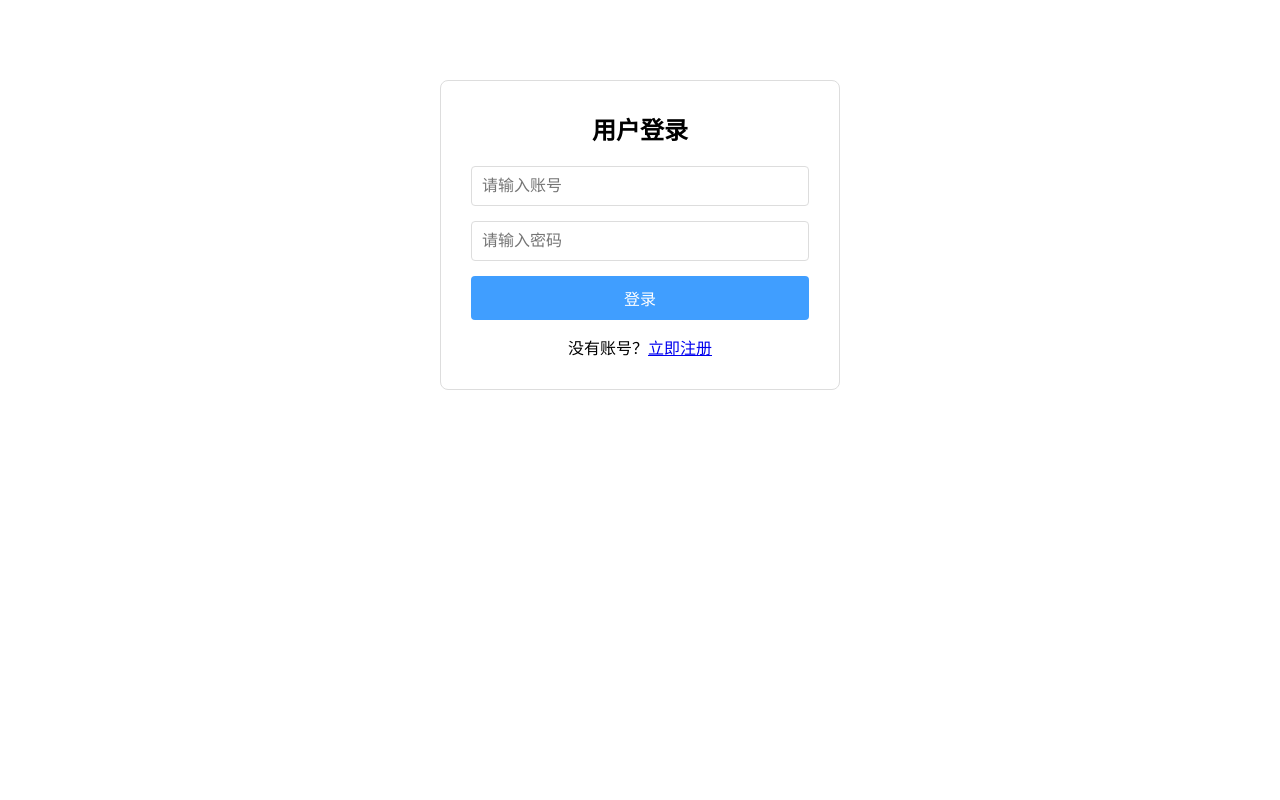
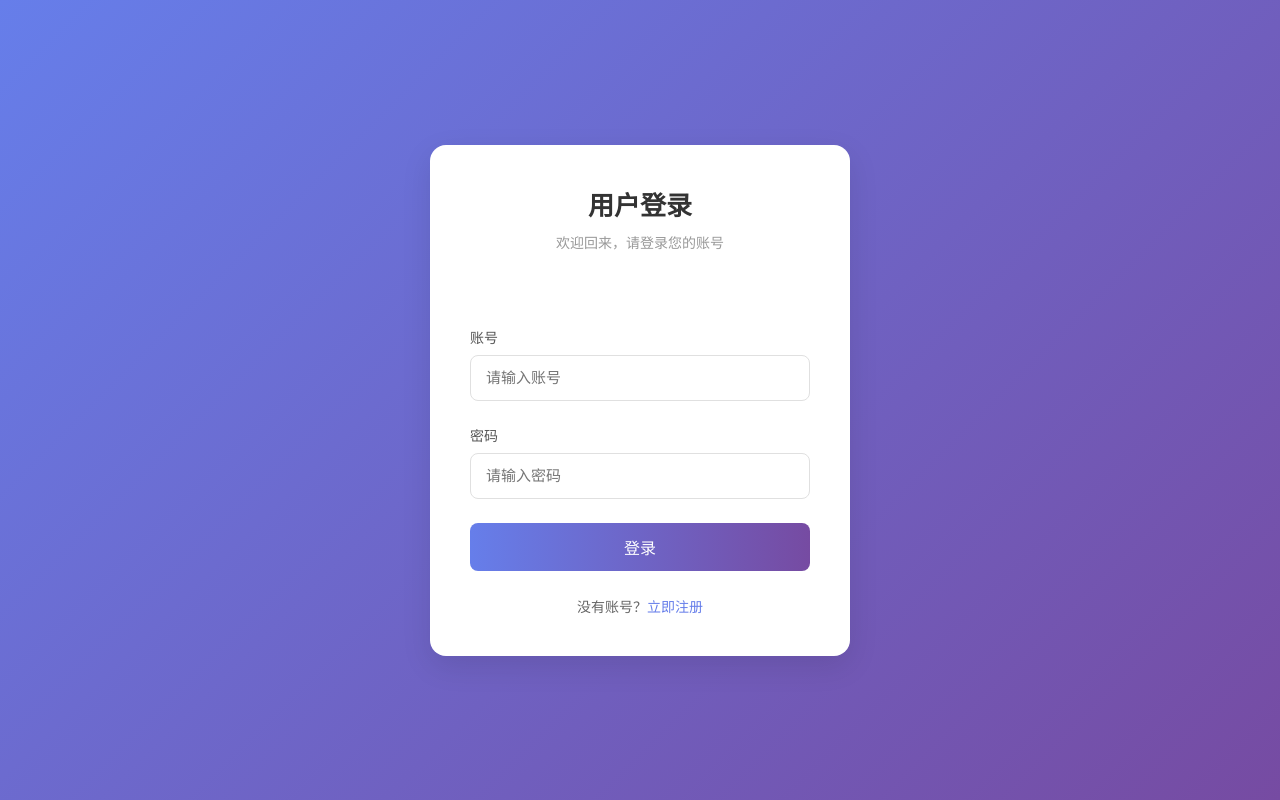
Before and after one commit to wm-cp/wmcp, a website: page index.html in a window 1280 px wide. Drawn offline with Linux system fonts and the light colour scheme.

Commit message:
Update index.html

```diff
--- a/index.html
+++ b/index.html
@@ -2,30 +2,144 @@
 <html lang="zh-CN">
 <head>
   <meta charset="UTF-8">
+  <meta name="viewport" content="width=device-width, initial-scale=1.0">
   <title>用户登录</title>
   <style>
-    *{margin:0;padding:0;box-sizing:border-box;font-family:Arial}
-    .container{width:400px;margin:80px auto;padding:30px;border:1px solid #ddd;border-radius:8px}
-    h2{text-align:center;margin-bottom:20px}
-    .input-group{margin-bottom:15px}
-    input{width:100%;padding:10px;border:1px solid #ddd;border-radius:4px;font-size:16px}
-    button{width:100%;padding:10px;background:#409eff;color:white;border:none;border-radius:4px;font-size:16px;cursor:pointer}
-    .link{text-align:center;margin-top:15px}
-    .msg{color:red;text-align:center;margin-bottom:10px}
+    * {
+      margin: 0;
+      padding: 0;
+      box-sizing: border-box;
+      font-family: "Microsoft YaHei", sans-serif;
+    }
+
+    body {
+      background: linear-gradient(135deg, #667eea 0%, #764ba2 100%);
+      min-height: 100vh;
+      display: flex;
+      align-items: center;
+      justify-content: center;
+      padding: 20px;
+    }
+
+    .login-box {
+      background: #fff;
+      width: 100%;
+      max-width: 420px;
+      padding: 40px;
+      border-radius: 16px;
+      box-shadow: 0 10px 30px rgba(0, 0, 0, 0.1);
+      transition: all 0.3s;
+    }
+
+    .login-box:hover {
+      transform: translateY(-5px);
+      box-shadow: 0 15px 35px rgba(0, 0, 0, 0.15);
+    }
+
+    .title {
+      text-align: center;
+      font-size: 26px;
+      font-weight: bold;
+      color: #333;
+      margin-bottom: 10px;
+    }
+
+    .sub-title {
+      text-align: center;
+      color: #999;
+      margin-bottom: 35px;
+      font-size: 14px;
+    }
+
+    .input-item {
+      margin-bottom: 24px;
+    }
+
+    .input-item label {
+      display: block;
+      margin-bottom: 8px;
+      color: #555;
+      font-size: 14px;
+    }
+
+    .input-item input {
+      width: 100%;
+      height: 46px;
+      padding: 0 15px;
+      border: 1px solid #e0e0e0;
+      border-radius: 8px;
+      font-size: 15px;
+      outline: none;
+      transition: border 0.3s;
+    }
+
+    .input-item input:focus {
+      border-color: #667eea;
+    }
+
+    .msg {
+      text-align: center;
+      color: #f56c6c;
+      margin-bottom: 20px;
+      font-size: 14px;
+      min-height: 20px;
+    }
+
+    .btn {
+      width: 100%;
+      height: 48px;
+      background: linear-gradient(90deg, #667eea, #764ba2);
+      color: #fff;
+      border: none;
+      border-radius: 8px;
+      font-size: 16px;
+      cursor: pointer;
+      transition: all 0.3s;
+    }
+
+    .btn:hover {
+      opacity: 0.9;
+    }
+
+    .to-register {
+      text-align: center;
+      margin-top: 25px;
+      font-size: 14px;
+      color: #666;
+    }
+
+    .to-register a {
+      color: #667eea;
+      text-decoration: none;
+      font-weight: 500;
+    }
+
+    .to-register a:hover {
+      text-decoration: underline;
+    }
   </style>
 </head>
 <body>
-  <div class="container">
-    <h2>用户登录</h2>
+  <div class="login-box">
+    <div class="title">用户登录</div>
+    <div class="sub-title">欢迎回来，请登录您的账号</div>
     <div id="msg" class="msg"></div>
-    <div class="input-group">
+
+    <div class="input-item">
+      <label>账号</label>
       <input type="text" id="username" placeholder="请输入账号">
     </div>
-    <div class="input-group">
+
+    <div class="input-item">
+      <label>密码</label>
       <input type="password" id="password" placeholder="请输入密码">
     </div>
-    <button onclick="login()">登录</button>
-    <div class="link">没有账号？<a href="register.html">立即注册</a></div>
+
+    <button class="btn" onclick="login()">登录</button>
+
+    <div class="to-register">
+      没有账号？<a href="register.html">立即注册</a>
+    </div>
   </div>
 
   <script>
@@ -34,19 +148,24 @@
       const password = document.getElementById('password').value.trim();
       const msg = document.getElementById('msg');
 
-      if(!username || !password){
+      if (!username || !password) {
         msg.textContent = '请输入账号和密码';
         return;
       }
 
       const res = await fetch('/api/login', {
         method: 'POST',
-        headers: {'Content-Type':'application/json'},
-        body: JSON.stringify({username,password})
+        headers: { 'Content-Type': 'application/json' },
+        body: JSON.stringify({ username, password })
       });
+
       const data = await res.json();
       msg.textContent = data.msg;
-      if(data.code === 1) setTimeout(()=>location.href='/',1000);
+
+      if (data.code === 1) {
+        msg.style.color = '#67c23a';
+        setTimeout(() => location.href = '/', 1000);
+      }
     }
   </script>
 </body>
```
